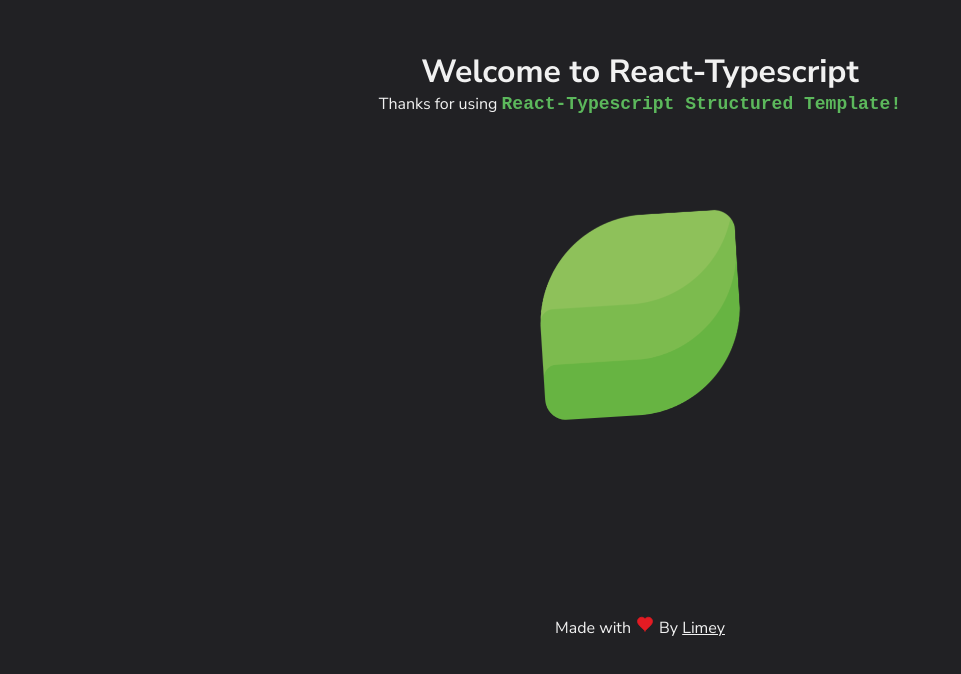
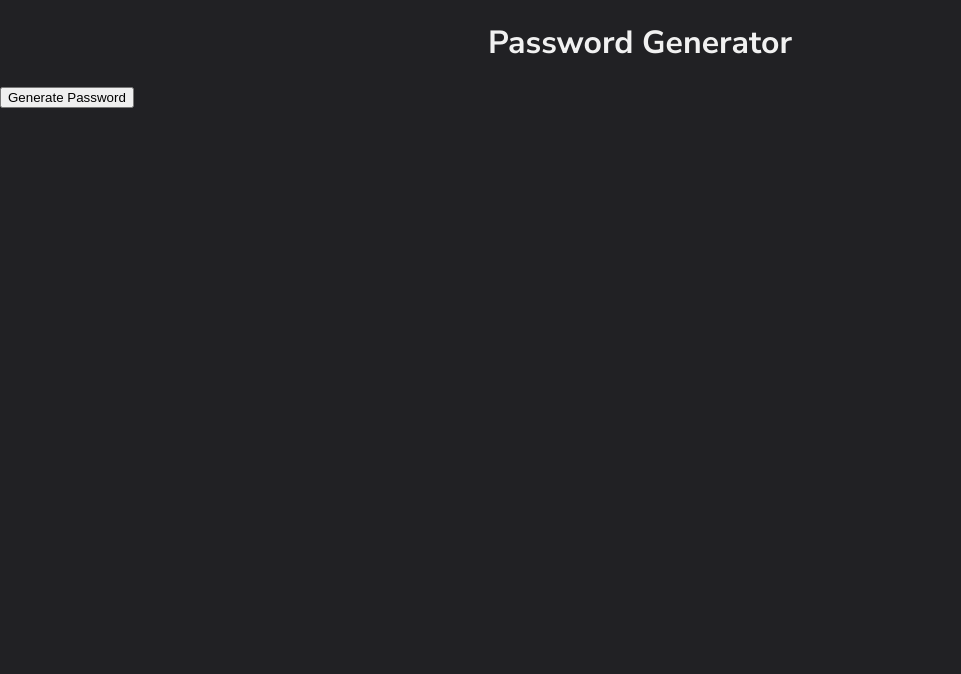
Before and after one commit to NotLimey/Pswd-Generator-TS, a React (Create React App) app: page / in a window 1280 px wide. Shown: the top 674 px of the page, without its empty margins (0-961 px from the left). Built offline with nearby package versions, Linux system fonts and the light colour scheme.

Commit message:
Basic setup

```diff
--- a/package.json
+++ b/package.json
@@ -9,7 +9,8 @@
     "react-dom": "^17.0.2",
     "react-helmet": "^6.1.0",
     "react-router-dom": "^6.0.2",
-    "react-scripts": "4.0.3"
+    "react-scripts": "4.0.3",
+    "react-toastify": "^8.1.0"
   },
   "scripts": {
     "start": "craco start",
--- /dev/null
+++ b/src/Components/Characters.ts
@@ -0,0 +1,4 @@
+export const numbers = '0123456789'
+export const upperCaseLetters = 'ABCDEFGHIJKLMNOPQRSTUVWXYZ'
+export const lowerCaseLetters = 'abcdefghijklmnopqrstuvwxyz'
+export const specialCharacters = "!#$%&()*+-:<=>?@[]_{|}"
--- a/src/Components/DefaultHelmet.tsx
+++ b/src/Components/DefaultHelmet.tsx
@@ -4,7 +4,7 @@ import FavIcon from '@Assets/favicon.ico';
 // For information on how to use this go to https://github.com/NotLimey/SRT-Template/blob/main/README.md#default-helmet
 
 const WebsiteUrl = window.location.href;
-const DefaultTitle = "RTS Template";
+const DefaultTitle = "Password Generator";
 const ThemeColor = "#000000";
 const DefaultDescription =
     `This is a react application made with React-Typescript structured template (https://github.com/NotLimey/React-Typescript-Structured-Template)`
--- /dev/null
+++ b/src/Components/Generator.tsx
@@ -0,0 +1,57 @@
+import React, { useState, useEffect } from 'react'
+import {
+    numbers,
+    upperCaseLetters,
+    lowerCaseLetters,
+    specialCharacters,
+} from '@Components/Characters'
+
+const Generator = () => {
+    const [password, setPassword] = useState('')
+    const [passwordLength, setPasswordLength] = useState(12)
+    const [includeUppercase, setIncludeUppercase] = useState(true)
+    const [includeLowercase, setIncludeLowercase] = useState(true)
+    const [includeNumbers, setIncludeNumbers] = useState(true)
+    const [includeSymbols, setIncludeSymbols] = useState(false)
+
+    const GetCharacterList = () => {
+        var charList : string = "";
+
+        if(includeLowercase)
+            charList = charList + lowerCaseLetters;
+
+        if(includeUppercase)
+            charList = charList + upperCaseLetters;
+
+        if(includeNumbers)
+            charList = charList + numbers;
+
+        if(includeSymbols)
+            charList = charList + specialCharacters;
+
+        return charList;
+    }
+
+    const GeneratePassword = async () => {
+        const charList = await GetCharacterList();
+        const charListLength = charList.length;
+
+        var pswd : string = "";
+
+        for (let i = 0; i < passwordLength; i++) {
+            const characterIndex = Math.round(Math.random() * charListLength)
+            pswd = pswd + charList.charAt(characterIndex)
+        }
+
+        setPassword(pswd);
+    }
+
+    return (
+        <React.Fragment>
+            <p>{password}</p>
+            <button onClick={GeneratePassword}>Generate Password</button>
+        </React.Fragment>
+    );
+}
+
+export default Generator;
--- a/src/Pages/Home.tsx
+++ b/src/Pages/Home.tsx
@@ -1,19 +1,28 @@
 import React from "react";
-import Logo from '@Images/LimeyfyLogo.png'
+import DefaultHelmet from "@/Components/DefaultHelmet";
+import { ToastContainer, toast } from 'react-toastify';
+import 'react-toastify/dist/ReactToastify.css';
+import Generator from "@/Components/Generator";
 
 const Home = () => {
     return (
         <React.Fragment>
-            <div className="text-center welcome-app">
-                <h1>Welcome to React-Typescript</h1>
-                <p>Thanks for using <code>React-Typescript Structured Template!</code></p>
-                <div className="spinning-logo">
-                    <img src={Logo} alt="Limeyfy logo" />
-                </div>
-                <p style={{marginTop: '200px'}}>Made with
-                    <svg style={{margin: '0px 5px'}} role="img" xmlns="http://www.w3.org/2000/svg" width="18px" height="18px"   viewBox="0 0 24 24" aria-labelledby="favouriteIconTitle" stroke="#e31b23" strokeWidth="1" strokeLinecap="square" strokeLinejoin="miter" fill="#e31b23" color="#e31b23"> <title id="favouriteIconTitle">Heart Icon</title> <path d="M12,21 L10.55,19.7051771 C5.4,15.1242507 2,12.1029973 2,8.39509537 C2,5.37384196 4.42,3 7.5,3 C9.24,3 10.91,3.79455041 12,5.05013624 C13.09,3.79455041 14.76,3 16.5,3 C19.58,3 22,5.37384196 22,8.39509537 C22,12.1029973 18.6,15.1242507 13.45,19.7149864 L12,21 Z"/> </svg>
-                By <a style={{color: '#f1f1f1'}} href="https://github.com/Notlimey" target="_blank" rel="noreferrer">Limey</a></p>
-            </div>
+            <DefaultHelmet
+                SubTitle="Generator"
+            />
+            <ToastContainer
+                position="top-right"
+                autoClose={5000}
+                hideProgressBar={false}
+                newestOnTop={false}
+                closeOnClick
+                rtl={false}
+                pauseOnFocusLoss
+                draggable
+                pauseOnHover
+            />
+            <h1 className="text-center">Password Generator</h1>
+            <Generator />
         </React.Fragment>
     );
 }
```
Also changed, not shown: 1 other file (tests, documents, lock files or other folders).
